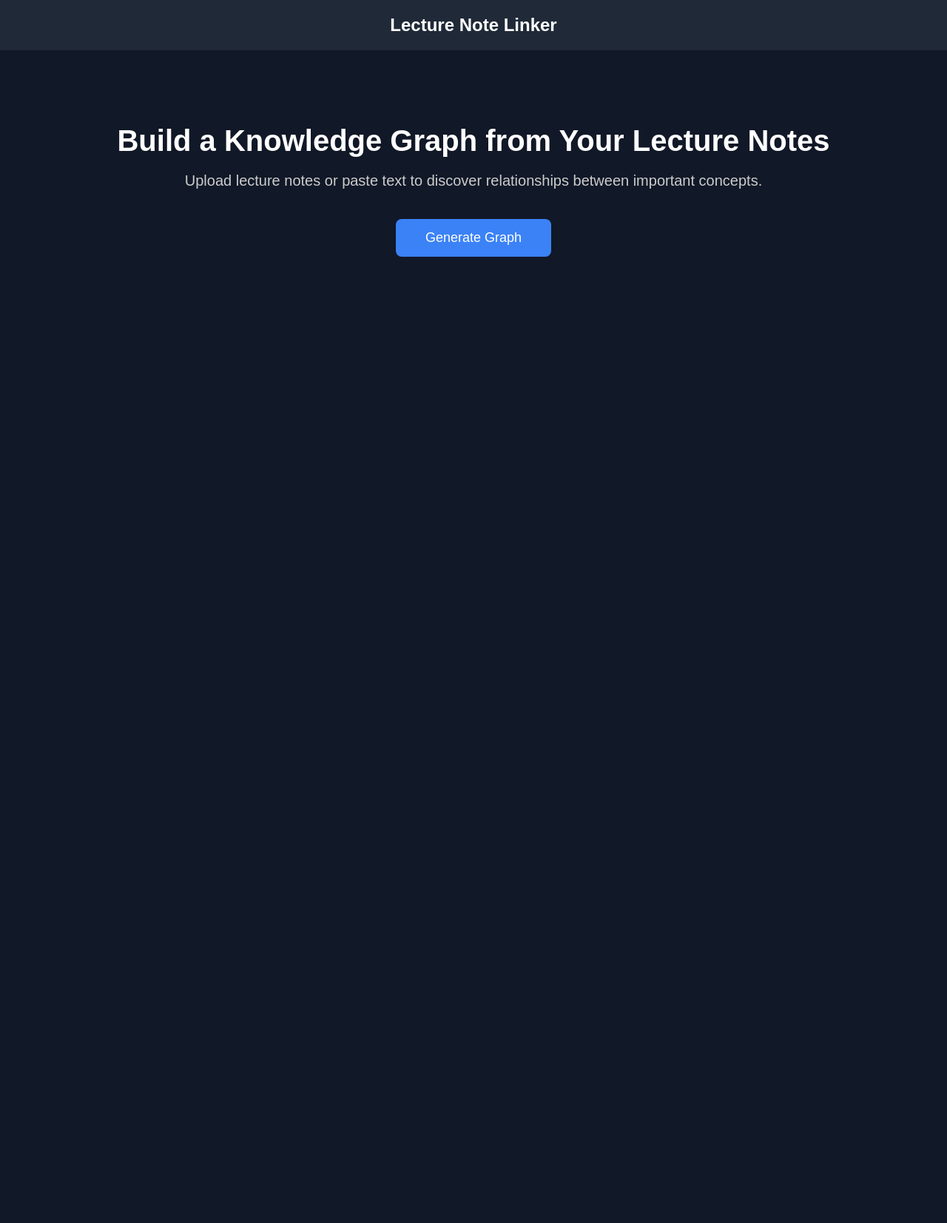
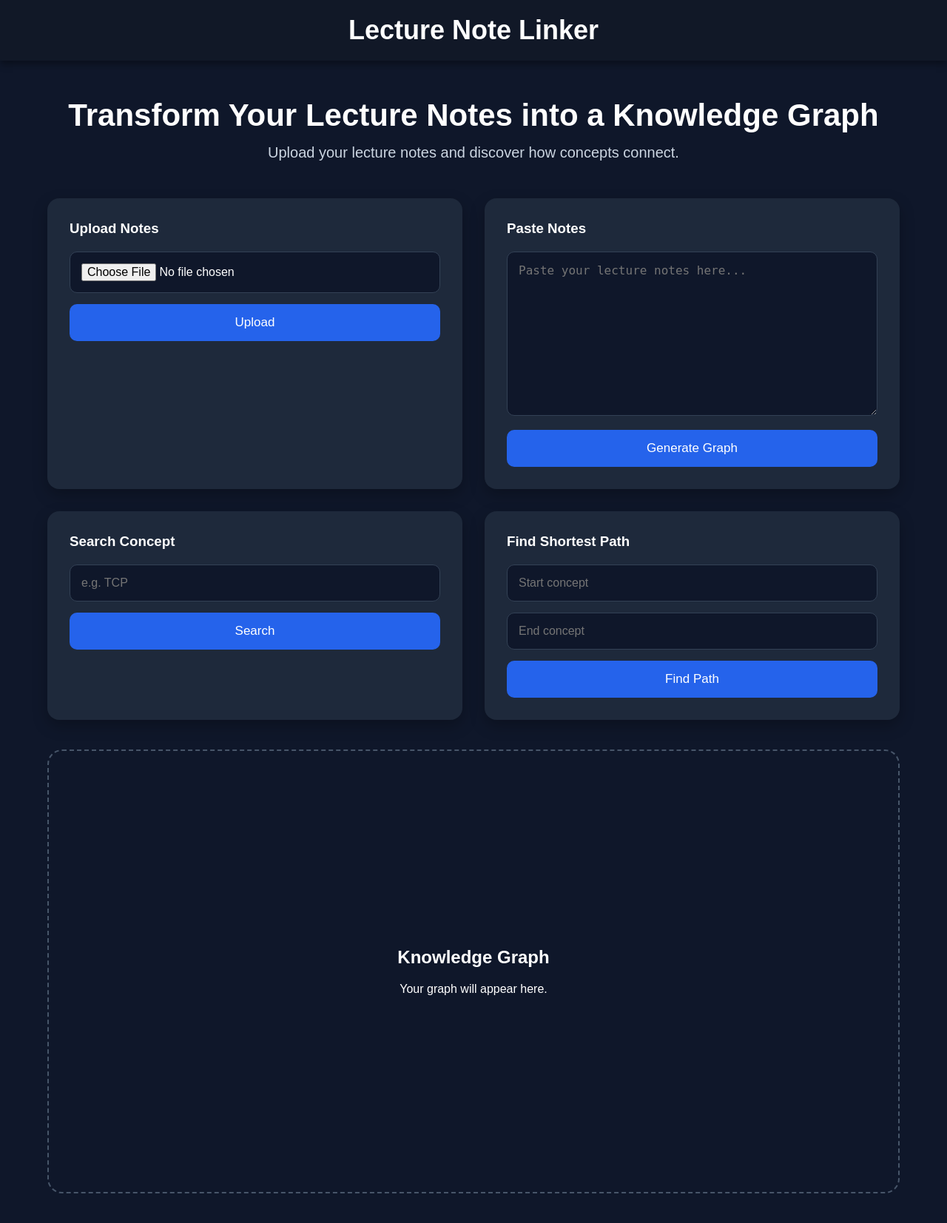
Before and after one commit to richelle-a/lecture-note-linker, a Flask app: page / in a window 1280 px wide. Shown: the whole page at 74% size. Before the commit the page ends 347 px from the top, so only its background shows below. Run offline with Flask 3, Linux system fonts and the light colour scheme.

Commit message:
Create homepage with upload and search interface

```diff
--- a/app.py
+++ b/app.py
@@ -1,4 +1,4 @@
-from flask import Flask, render_template
+from flask import Flask, render_template, request
 
 app = Flask(__name__)
 
@@ -8,5 +8,16 @@ def home():
     return render_template("index.html")
 
 
+@app.route("/upload", methods=["POST"])
+def upload():
+
+    file = request.files.get("notes")
+
+    if file:
+        return f"Uploaded: {file.filename}"
+
+    return "No file uploaded."
+
+
 if __name__ == "__main__":
     app.run(debug=True)
--- a/static/css/style.css
+++ b/static/css/style.css
@@ -5,50 +5,200 @@
 }
 
 body{
-    background:#111827;
+
+    font-family:Arial, Helvetica, sans-serif;
+
+    background:#0f172a;
+
     color:white;
-    font-family:Arial, Helvetica, sans-serif;
+
 }
 
 nav{
-    background:#1f2937;
+
+    background:#111827;
+
     padding:20px;
+
     text-align:center;
+
+    font-size:24px;
+
+    font-weight:bold;
+
+    box-shadow:0 4px 10px rgba(0,0,0,.4);
+
 }
 
 .container{
+
     width:90%;
-    max-width:1000px;
+
+    max-width:1300px;
+
     margin:auto;
+
 }
 
 .hero{
+
     text-align:center;
-    margin-top:100px;
+
+    margin:50px 0;
+
 }
 
 .hero h2{
-    font-size:40px;
+
+    font-size:42px;
+
+    margin-bottom:15px;
+
+}
+
+.hero p{
+
+    color:#cbd5e1;
+
+    font-size:20px;
+
+}
+
+.main-grid{
+
+    display:grid;
+
+    grid-template-columns:1fr 1fr;
+
+    gap:30px;
+
+}
+
+.bottom-grid{
+
+    display:grid;
+
+    grid-template-columns:1fr 1fr;
+
+    gap:30px;
+
+    margin-top:30px;
+
+}
+
+.card{
+
+    background:#1e293b;
+
+    padding:30px;
+
+    border-radius:16px;
+
+    box-shadow:0 8px 20px rgba(0,0,0,.25);
+
+}
+
+.card h3{
+
     margin-bottom:20px;
 
 }
 
-.hero p{
-    font-size:20px;
-    color:#cccccc;
-    margin-bottom:40px;
+textarea{
+
+    width:100%;
+
+    resize:vertical;
+
+}
+
+textarea,input{
+
+    width:100%;
+
+    background:#0f172a;
+
+    color:white;
+
+    border:1px solid #334155;
+
+    border-radius:10px;
+
+    padding:15px;
+
+    margin-bottom:15px;
+
+    font-size:16px;
+
 }
 
 button{
-    background:#3b82f6;
+
+    width:100%;
+
+    background:#2563eb;
+
     color:white;
+
     border:none;
-    padding:15px 40px;
-    border-radius:8px;
+
+    border-radius:10px;
+
+    padding:15px;
+
     cursor:pointer;
-    font-size:18px;
+
+    font-size:17px;
+
+    transition:.25s;
+
 }
 
 button:hover{
-    background:#2563eb;
+
+    background:#3b82f6;
+
 }
+
+.graph-placeholder{
+
+    margin:40px 0;
+
+    height:600px;
+
+    border:2px dashed #475569;
+
+    border-radius:20px;
+
+    display:flex;
+
+    flex-direction:column;
+
+    justify-content:center;
+
+    align-items:center;
+
+}
+
+.graph-placeholder h2{
+
+    margin-bottom:20px;
+
+}
+
+@media(max-width:900px){
+
+.main-grid,
+.bottom-grid{
+
+grid-template-columns:1fr;
+
+}
+
+.hero h2{
+
+font-size:32px;
+
+}
+
+}
--- a/templates/index.html
+++ b/templates/index.html
@@ -4,16 +4,92 @@
 
 <div class="hero">
 
-    <h2>Build a Knowledge Graph from Your Lecture Notes</h2>
+    <h2>Transform Your Lecture Notes into a Knowledge Graph</h2>
 
     <p>
-        Upload lecture notes or paste text to discover
-        relationships between important concepts.
+        Upload your lecture notes and discover how concepts connect.
     </p>
 
-    <button>
-        Generate Graph
-    </button>
+</div>
+
+<div class="main-grid">
+
+    <div class="card">
+
+        <h3>Upload Notes</h3>
+
+        <form action="/upload" method="POST" enctype="multipart/form-data">
+
+            <input
+                type="file"
+                name="notes"
+                accept=".txt,.pdf,.docx">
+
+            <button type="submit">
+                Upload
+            </button>
+
+        </form>
+
+    </div>
+
+    <div class="card">
+
+        <h3>Paste Notes</h3>
+
+        <textarea
+            rows="10"
+            placeholder="Paste your lecture notes here..."></textarea>
+
+        <button>
+            Generate Graph
+        </button>
+
+    </div>
+
+</div>
+
+<div class="bottom-grid">
+
+    <div class="card">
+
+        <h3>Search Concept</h3>
+
+        <input
+            type="text"
+            placeholder="e.g. TCP">
+
+        <button>
+            Search
+        </button>
+
+    </div>
+
+    <div class="card">
+
+        <h3>Find Shortest Path</h3>
+
+        <input
+            type="text"
+            placeholder="Start concept">
+
+        <input
+            type="text"
+            placeholder="End concept">
+
+        <button>
+            Find Path
+        </button>
+
+    </div>
+
+</div>
+
+<div class="graph-placeholder">
+
+    <h2>Knowledge Graph</h2>
+
+    <p>Your graph will appear here.</p>
 
 </div>
 
```
